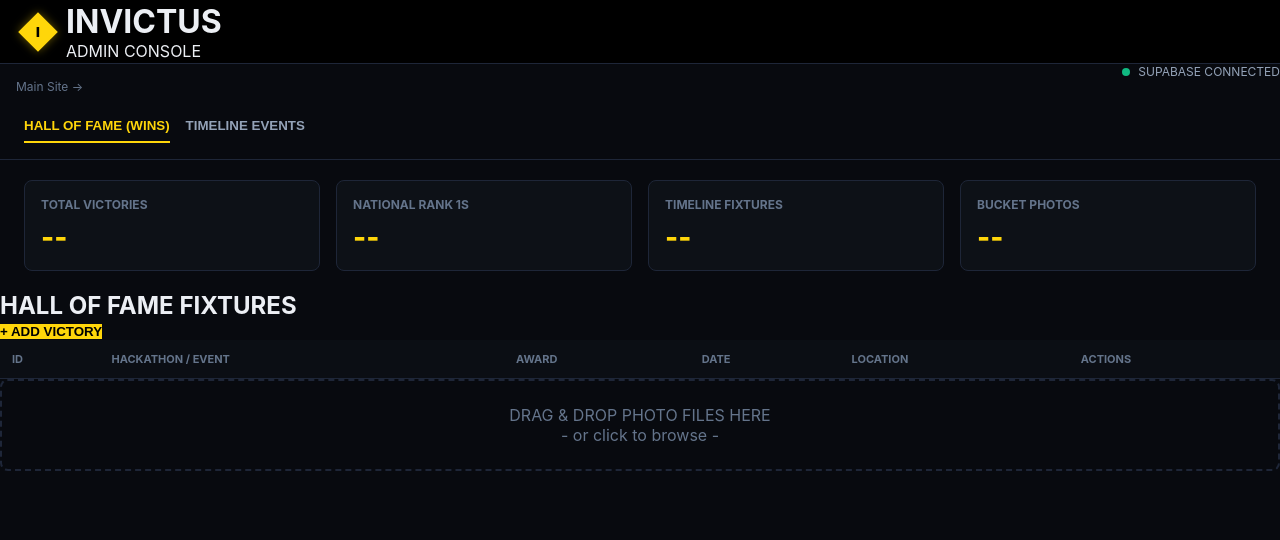
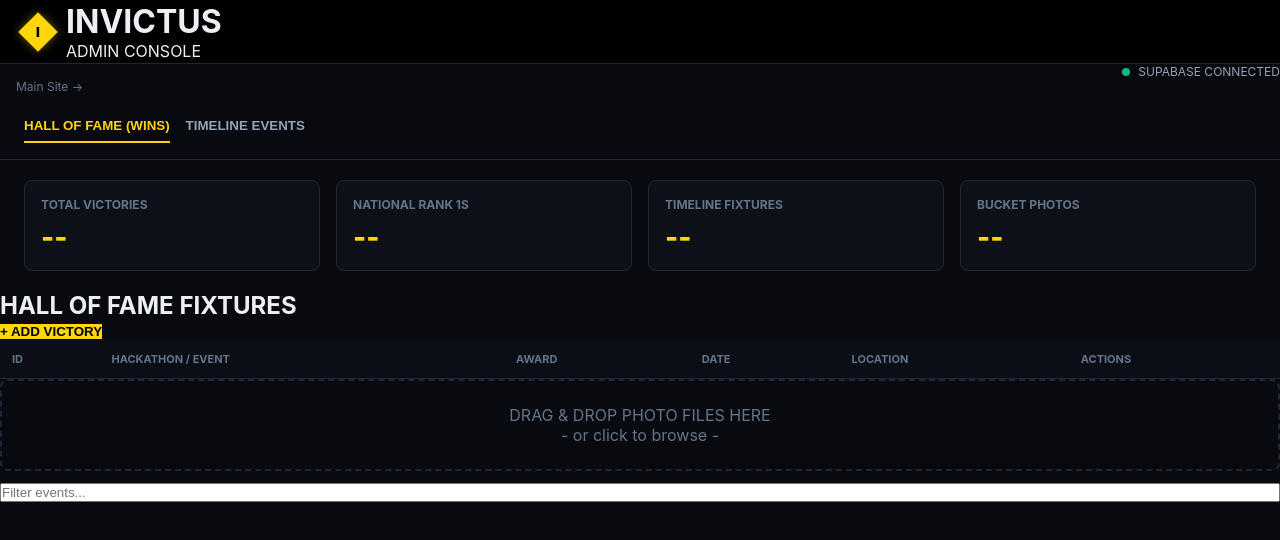
Before and after one commit to yashkoparde/invictusadmin, a website: page index.html in a window 1280 px wide. Drawn offline with nearby package versions, Linux system fonts and the light colour scheme.

Commit message:
feat(filter): add search input box above events table

```diff
--- a/index.html
+++ b/index.html
@@ -287,3 +287,4 @@
 <style>
   .status-pill { padding:3px 8px; border-radius:12px; font-size:11px; font-weight:700; background:#1E2638; color:#94A3B8; }
 </style>
+<input type="text" id="eventSearchInput" placeholder="Filter events..." class="search-box" />
```
